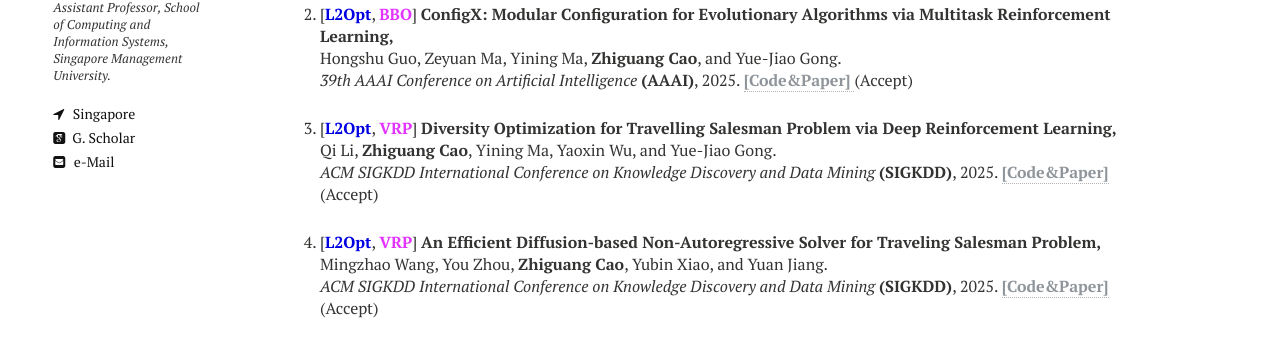
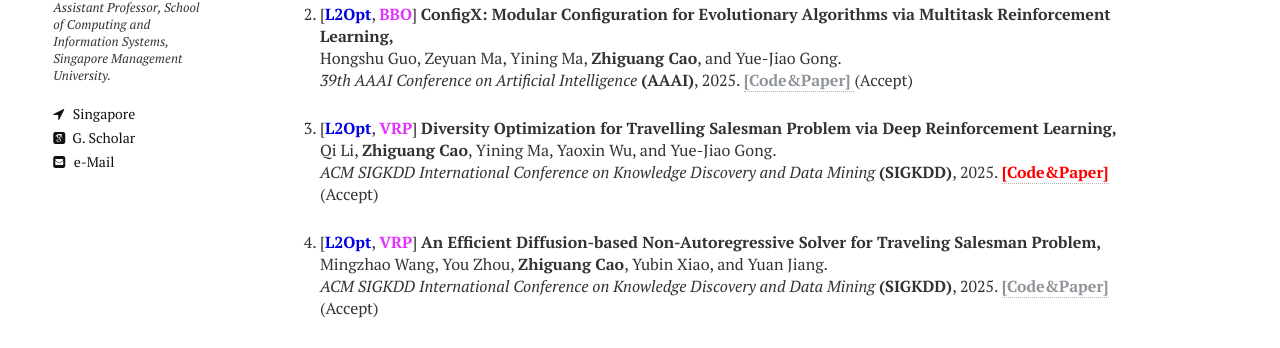
Before and after one commit to zhiguangcaosg/zhiguangcaosg.github.io, a Jekyll site: the page built from publications.md, in a window 1280 px wide. Shown: the part 330-678 px from the top of the page. Built offline with Jekyll 4.4.1, drawn with Linux system fonts in a browser that asks for light colours; nearby versions of some CDN libraries.

Commit message:
Update publications.html

```diff
--- a/_layouts/publications.html
+++ b/_layouts/publications.html
@@ -111,7 +111,7 @@ div.bibtex pre { font-size: 75%; overflow: auto;  width: 100%; padding: 0em 0em;
 <p>
 [<font color="#0000E3"><b>L2Opt</b></font>, <font color="#E333FF"><b>VRP</b></font>] <b>Diversity Optimization for Travelling Salesman Problem via Deep Reinforcement Learning,</b>
 <br> Qi Li, <b>Zhiguang Cao</b>, Yining Ma, Yaoxin Wu, and Yue-Jiao Gong.<br>
-<i>ACM SIGKDD International Conference on Knowledge Discovery and Data Mining</i> <b>(SIGKDD)</b>, 2025. <a href="https://zhiguangcaosg.github.io/publications/"> <font color="#8F959A"><b>[Code&Paper]</b> </font></a> (Accept)
+<i>ACM SIGKDD International Conference on Knowledge Discovery and Data Mining</i> <b>(SIGKDD)</b>, 2025. <a href="https://github.com/LiQisResearch/KDD--RF-MA3S" target="_blank"> <font color="#FF0000"><b>[Code&Paper]</b> </font></a> (Accept)
 </p>
 </li>
 
```
